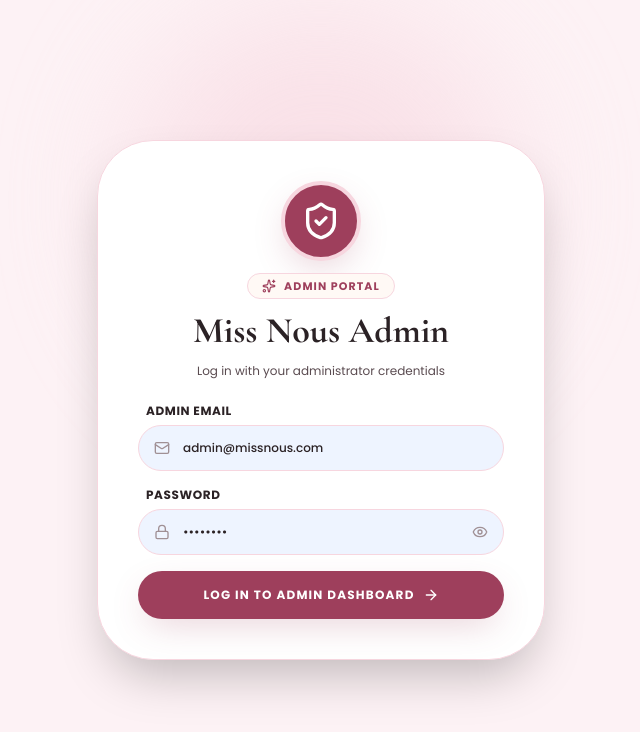
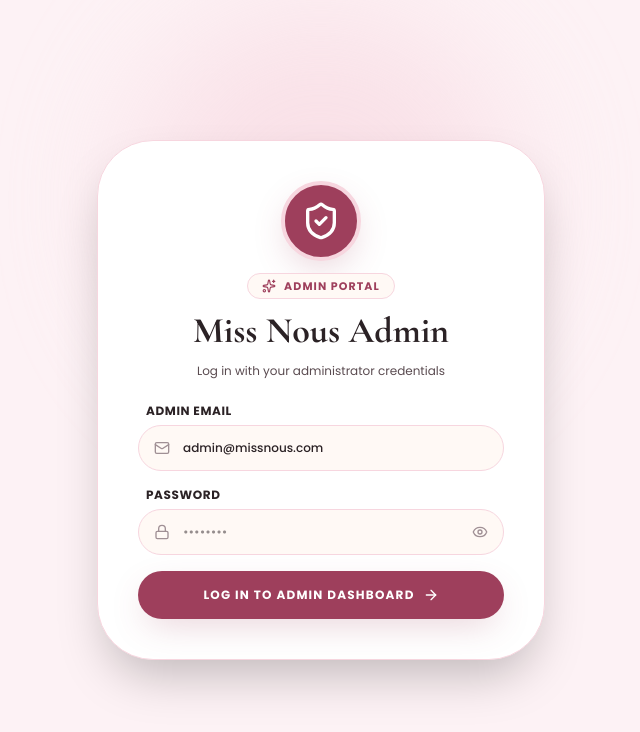
Before and after one commit to hattechmedia/MissNous, a React (Vite) app in the folder Admin/: page / in a window 1280 px wide. Shown: the top 732 px of the page, without its empty margins (319-959 px from the left). Built offline with nearby package versions, Linux system fonts and the light colour scheme; no server answers.

Commit message:
fix(admin): remove prefilled default password from login page, keep email prefilled

```diff
--- a/Admin/src/pages/Auth/AdminLoginPage.jsx
+++ b/Admin/src/pages/Auth/AdminLoginPage.jsx
@@ -6,7 +6,7 @@ const BASE_URL = RAW_URL.endsWith('/api') ? RAW_URL : `${RAW_URL.replace(/\/$/,
 
 export default function AdminLoginPage({ onLoginSuccess }) {
   const [email, setEmail] = useState('admin@missnous.com');
-  const [password, setPassword] = useState('admin123');
+  const [password, setPassword] = useState('');
   const [showPassword, setShowPassword] = useState(false);
   const [errorMessage, setErrorMessage] = useState('');
   const [loading, setLoading] = useState(false);
@@ -87,7 +87,7 @@ export default function AdminLoginPage({ onLoginSuccess }) {
                 placeholder="admin@missnous.com"
                 value={email}
                 onChange={(e) => setEmail(e.target.value)}
-                className="w-full pl-11 pr-4 py-3.5 rounded-full bg-[#EEF4FF] border border-[#F7D6DF] text-xs text-[#2B2225] focus:outline-none focus:border-[#9E3F5C] focus:ring-2 focus:ring-[#9E3F5C]/20 transition-all font-medium"
+                className="w-full pl-11 pr-4 py-3.5 rounded-full bg-[#FFF9F5] border border-[#F7D6DF] text-xs text-[#2B2225] focus:outline-none focus:border-[#9E3F5C] focus:ring-2 focus:ring-[#9E3F5C]/20 transition-all font-medium"
               />
             </div>
           </div>
@@ -99,10 +99,10 @@ export default function AdminLoginPage({ onLoginSuccess }) {
               <input
                 type={showPassword ? 'text' : 'password'}
                 required
-                placeholder="admin123"
+                placeholder="••••••••"
                 value={password}
                 onChange={(e) => setPassword(e.target.value)}
-                className="w-full pl-11 pr-11 py-3.5 rounded-full bg-[#EEF4FF] border border-[#F7D6DF] text-xs text-[#2B2225] focus:outline-none focus:border-[#9E3F5C] focus:ring-2 focus:ring-[#9E3F5C]/20 transition-all font-medium"
+                className="w-full pl-11 pr-11 py-3.5 rounded-full bg-[#FFF9F5] border border-[#F7D6DF] text-xs text-[#2B2225] focus:outline-none focus:border-[#9E3F5C] focus:ring-2 focus:ring-[#9E3F5C]/20 transition-all font-medium"
               />
               <button
                 type="button"
```
